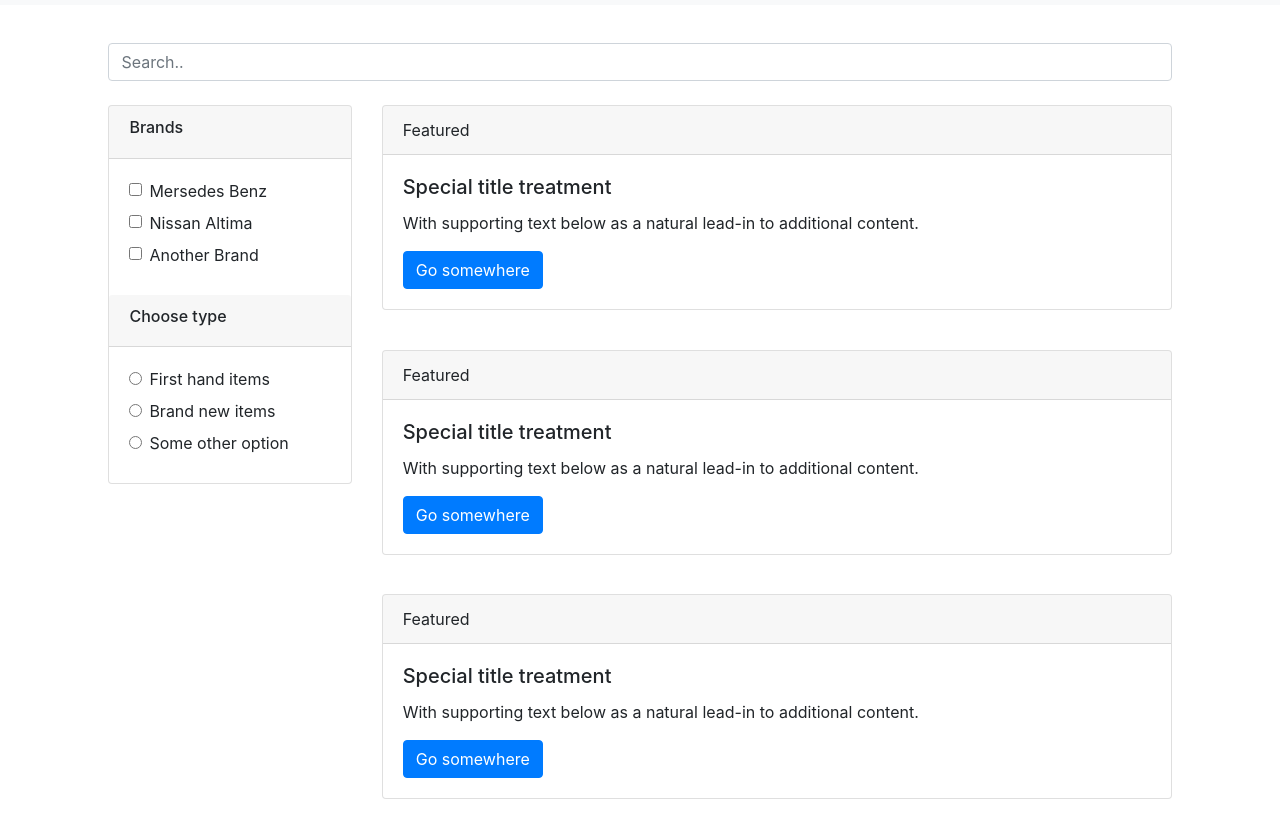
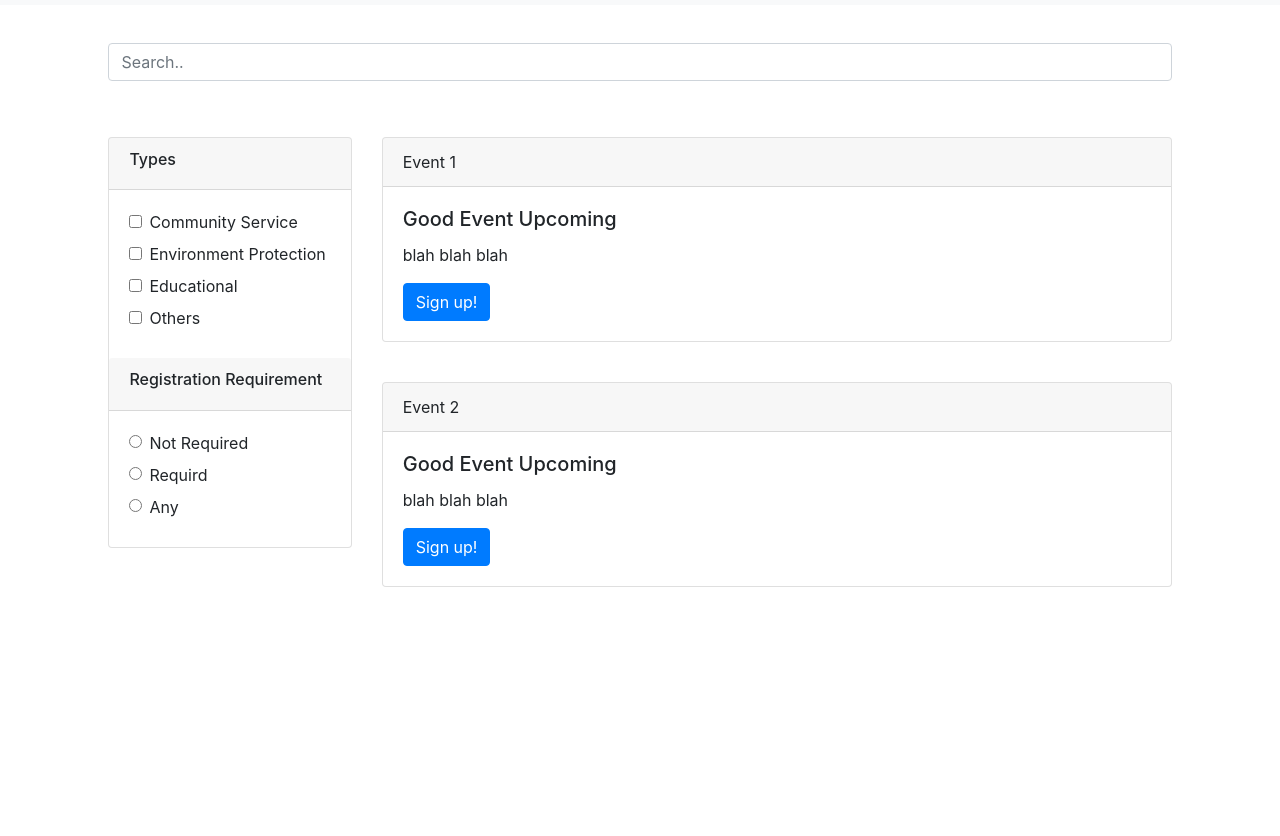
Before and after one commit to CS196Illinois/Group33-FA23, a plain HTML site: page Project/Frontend/Events/events.html in a window 1280 px wide. Shown: the part 51-887 px from the top of the page. After the commit the page ends 800 px from the top, so only its background shows below. Drawn offline with nearby package versions, Linux system fonts and the light colour scheme.

Commit message:
Event Page Layout Finished

```diff
--- a/Project/Frontend/Events/events.css
+++ b/Project/Frontend/Events/events.css
@@ -9,3 +9,18 @@
 #firstEvent {
     margin-top: 0;
 }
+
+#searchBar {
+    padding-bottom: 3%;
+    background-color: white;
+    z-index: 5;
+}
+
+.fixed {
+    overflow: hidden;
+}
+
+.scrollit {
+    overflow-y: scroll;
+    height: 450px;
+}
--- a/Project/Frontend/Events/events.html
+++ b/Project/Frontend/Events/events.html
@@ -36,17 +36,17 @@
     </nav>
 
     <div class="container" id="content">
-        <div class="row">
+        <div class="row sticky-top" id="searchBar">
             <div class="col">
                 <input class="form-control" id="search" type="text" placeholder="Search.."><br>
             </div>
         </div>
         <div class="row">
-            <div class="col" id="menu">
+            <div class="col-lg-3 fixed" id="menu">
                 <div class="card">
                     <article class="card-group-item">
                         <header class="card-header">
-                            <h6 class="title">Brands </h6>
+                            <h6 class="title">Types </h6>
                         </header>
                         <div class="filter-content">
                             <div class="card-body">
@@ -54,19 +54,25 @@
                                     <label class="form-check">
                                         <input class="form-check-input" type="checkbox" value="">
                                         <span class="form-check-label">
-                                            Mersedes Benz
+                                            Community Service
                                         </span>
                                     </label> <!-- form-check.// -->
                                     <label class="form-check">
                                         <input class="form-check-input" type="checkbox" value="">
                                         <span class="form-check-label">
-                                            Nissan Altima
+                                            Environment Protection
                                         </span>
                                     </label> <!-- form-check.// -->
                                     <label class="form-check">
                                         <input class="form-check-input" type="checkbox" value="">
                                         <span class="form-check-label">
-                                            Another Brand
+                                            Educational
+                                        </span>
+                                    </label> <!-- form-check.// -->
+                                    <label class="form-check">
+                                        <input class="form-check-input" type="checkbox" value="">
+                                        <span class="form-check-label">
+                                            Others
                                         </span>
                                     </label> <!-- form-check.// -->
                                 </form>
@@ -77,26 +83,26 @@
 
                     <article class="card-group-item">
                         <header class="card-header">
-                            <h6 class="title">Choose type </h6>
+                            <h6 class="title">Registration Requirement</h6>
                         </header>
                         <div class="filter-content">
                             <div class="card-body">
                                 <label class="form-check">
                                     <input class="form-check-input" type="radio" name="exampleRadio" value="">
                                     <span class="form-check-label">
-                                        First hand items
+                                        Not Required
                                     </span>
                                 </label>
                                 <label class="form-check">
                                     <input class="form-check-input" type="radio" name="exampleRadio" value="">
                                     <span class="form-check-label">
-                                        Brand new items
+                                        Requird
                                     </span>
                                 </label>
                                 <label class="form-check">
                                     <input class="form-check-input" type="radio" name="exampleRadio" value="">
                                     <span class="form-check-label">
-                                        Some other option
+                                        Any
                                     </span>
                                 </label>
                             </div> <!-- card-body.// -->
@@ -104,67 +110,7 @@
                     </article> <!-- card-group-item.// -->
                 </div> <!-- card.// -->
             </div>
-            <div class="col-9" id="eventList">
-                <div class="card eventCard" id="firstEvent">
-                    <div class="card-header">
-                        Featured
-                    </div>
-                    <div class="card-body">
-                        <h5 class="card-title">Special title treatment</h5>
-                        <p class="card-text">With supporting text below as a natural lead-in to additional content.</p>
-                        <a href="#" class="btn btn-primary">Go somewhere</a>
-                    </div>
-                </div>
-                <div class="card eventCard">
-                    <div class="card-header">
-                        Featured
-                    </div>
-                    <div class="card-body">
-                        <h5 class="card-title">Special title treatment</h5>
-                        <p class="card-text">With supporting text below as a natural lead-in to additional content.</p>
-                        <a href="#" class="btn btn-primary">Go somewhere</a>
-                    </div>
-                </div>
-                <div class="card eventCard">
-                    <div class="card-header">
-                        Featured
-                    </div>
-                    <div class="card-body">
-                        <h5 class="card-title">Special title treatment</h5>
-                        <p class="card-text">With supporting text below as a natural lead-in to additional content.</p>
-                        <a href="#" class="btn btn-primary">Go somewhere</a>
-                    </div>
-                </div>
-                <div class="card eventCard">
-                    <div class="card-header">
-                        Featured
-                    </div>
-                    <div class="card-body">
-                        <h5 class="card-title">Special title treatment</h5>
-                        <p class="card-text">With supporting text below as a natural lead-in to additional content.</p>
-                        <a href="#" class="btn btn-primary">Go somewhere</a>
-                    </div>
-                </div>
-                <div class="card eventCard">
-                    <div class="card-header">
-                        Featured
-                    </div>
-                    <div class="card-body">
-                        <h5 class="card-title">Special title treatment</h5>
-                        <p class="card-text">With supporting text below as a natural lead-in to additional content.</p>
-                        <a href="#" class="btn btn-primary">Go somewhere</a>
-                    </div>
-                </div>
-                <div class="card eventCard">
-                    <div class="card-header">
-                        Featured
-                    </div>
-                    <div class="card-body">
-                        <h5 class="card-title">Special title treatment</h5>
-                        <p class="card-text">With supporting text below as a natural lead-in to additional content.</p>
-                        <a href="#" class="btn btn-primary">Go somewhere</a>
-                    </div>
-                </div>
+            <div class="col-lg-9 scrollit" id="eventList">
             </div>
         </div>
     </div>
--- a/Project/Frontend/Events/events.js
+++ b/Project/Frontend/Events/events.js
@@ -0,0 +1,77 @@
+var data = {
+    0: {
+        title: "Event 1",
+        subtitle: "Good Event Upcoming",
+        desc: "blah blah blah"
+    },
+    1: {
+        title: "Event 2",
+        subtitle: "Good Event Upcoming",
+        desc: "blah blah blah"
+    },
+    2: {
+        title: "Event 2",
+        subtitle: "Good Event Upcoming",
+        desc: "blah blah blah"
+    },
+    3: {
+        title: "Event 3",
+        subtitle: "Good Event Upcoming",
+        desc: "blah blah blah"
+    },
+    4: {
+        title: "Event 4",
+        subtitle: "Good Event Upcoming",
+        desc: "blah blah blah"
+    },
+    5: {
+        title: "Event 5",
+        subtitle: "Good Event Upcoming",
+        desc: "blah blah blah"
+    },
+    6: {
+        title: "Event 6",
+        subtitle: "Good Event Upcoming",
+        desc: "blah blah blah"
+    }
+}
+
+function init() {
+    var height = screen.height
+    var list = document.getElementsByClassName("scrollit")[0]
+    console.log(list)
+    list.style.height = height / 2
+
+    for (let i = 0; i < 7; i++) {
+        var entry = data[i]
+        if (i == 0) {
+            list.innerHTML += `
+        <div class="card eventCard" id = "firstEvent">
+            <div class="card-header">
+                ${entry.title}
+            </div>
+            <div class="card-body">
+                <h5 class="card-title">${entry.subtitle}</h5>
+                <p class="card-text">${entry.desc}</p>
+                <a href="../Apply/apply.html" class="btn btn-primary">Sign up!</a>
+            </div>
+        </div>
+        `
+            continue
+        }
+        list.innerHTML += `
+        <div class="card eventCard">
+            <div class="card-header">
+                ${entry.title}
+            </div>
+            <div class="card-body">
+                <h5 class="card-title">${entry.subtitle}</h5>
+                <p class="card-text">${entry.desc}</p>
+                <a href="../Apply/apply.html" class="btn btn-primary">Sign up!</a>
+            </div>
+        </div>
+        `
+    }
+}
+
+window.onload = init
```
